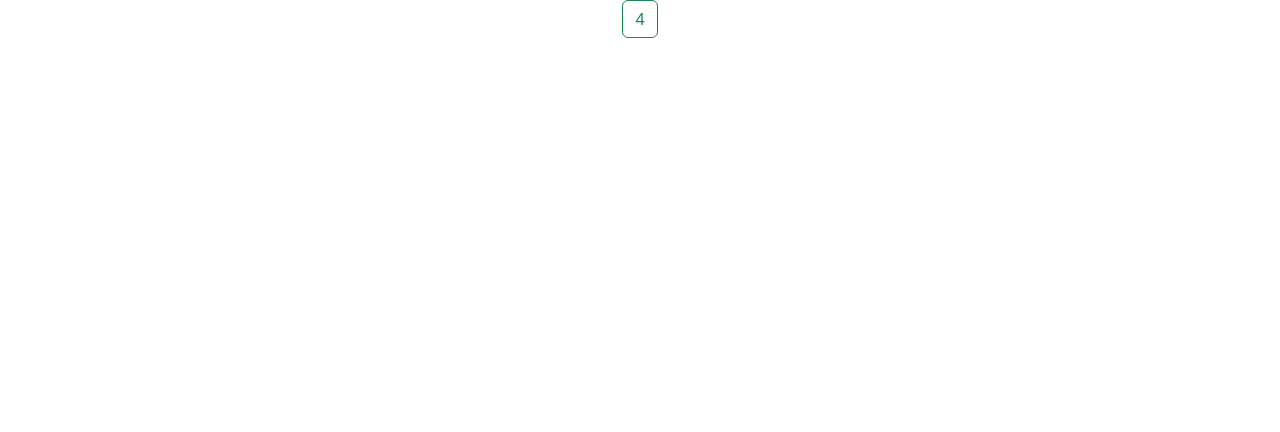
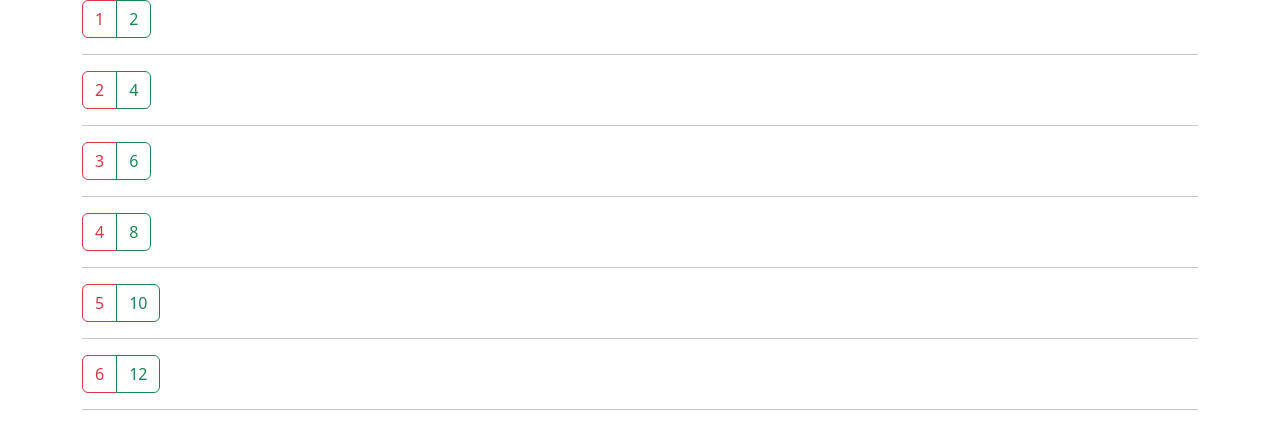
Before and after one commit to F3riko/buttons-hooks, a React (Create React App) app: page / in a window 1280 px wide. Shown: the top 432 px of the page. Built offline with nearby package versions, Linux system fonts and the light colour scheme.

Commit message:
Create line component, minor updates in App.js for testing purposes, fixes to button component regrading line component

```diff
--- a/src/App.js
+++ b/src/App.js
@@ -1,19 +1,68 @@
+import React, { Component } from "react";
 import "./App.css";
 import "bootstrap/dist/css/bootstrap.css";
-import ButtonComponent from "./components/button";
+import LineComponent from "./components/line";
 
-function App() {
-  return (
-    <div className="App">
-      <ButtonComponent
-        digit="4"
-        onClickFunction={(digit) => {
-          console.log(digit);
-        }}
-        className="success"
+class App extends Component {
+  constructor() {
+    super()
+    this.state = {
+      clicked: ""
+    }
+  }
+  handleClick = (digit) => {
+    this.setState({clicked: digit})
+  };
+
+  render() {
+    return (
+      <>
+      <LineComponent
+        onClickFunction={this.handleClick}
+        digit1="1"
+        digit2="2"
+        className1="danger"
+        className2="success"
       />
-    </div>
-  );
+      <LineComponent
+        onClickFunction={this.handleClick}
+        digit1="2"
+        digit2="4"
+        className1="danger"
+        className2="success"
+      />
+      <LineComponent
+        onClickFunction={this.handleClick}
+        digit1="3"
+        digit2="6"
+        className1="danger"
+        className2="success"
+      />
+      <LineComponent
+        onClickFunction={this.handleClick}
+        digit1="4"
+        digit2="8"
+        className1="danger"
+        className2="success"
+      />
+      <LineComponent
+        onClickFunction={this.handleClick}
+        digit1="5"
+        digit2="10"
+        className1="danger"
+        className2="success"
+      />
+      <LineComponent
+        onClickFunction={this.handleClick}
+        digit1="6"
+        digit2="12"
+        className1="danger"
+        className2="success"
+      />
+      </>
+
+    );
+  }
 }
 
 export default App;
--- a/src/components/button.js
+++ b/src/components/button.js
@@ -1,7 +1,7 @@
 import React, { Component } from "react";
 import "bootstrap/dist/css/bootstrap.css";
 
-export default class ButtonComponent extends Component {
+class ButtonComponent extends Component {
   constructor(props) {
     super(props);
     this.state = {
@@ -31,3 +31,6 @@ export default class ButtonComponent extends Component {
     );
   }
 }
+
+
+export default ButtonComponent;
--- /dev/null
+++ b/src/components/line.js
@@ -0,0 +1,38 @@
+import React, { Component } from "react";
+import "bootstrap/dist/css/bootstrap.css";
+import ButtonComponent from "./button";
+
+
+class LineComponent extends Component {
+  constructor() {
+    super();
+    this.state = {};
+  }
+
+  render() {
+    const {digit1, digit2, onClickFunction, className1, className2} = this.props
+    return (
+      <div className="container">
+        <div className="row">
+          <div className="col">
+            <div className="btn-group" role="group" aria-label="Button group">
+              <ButtonComponent
+                digit={digit1}
+                onClickFunction={onClickFunction}
+                className={className1}
+              />
+              <ButtonComponent
+                digit={digit2}
+                onClickFunction={onClickFunction}
+                className={className2}
+              />
+            </div>
+          </div>
+        </div>
+        <hr />
+      </div>
+    );
+  }
+}
+
+export default LineComponent;
```
